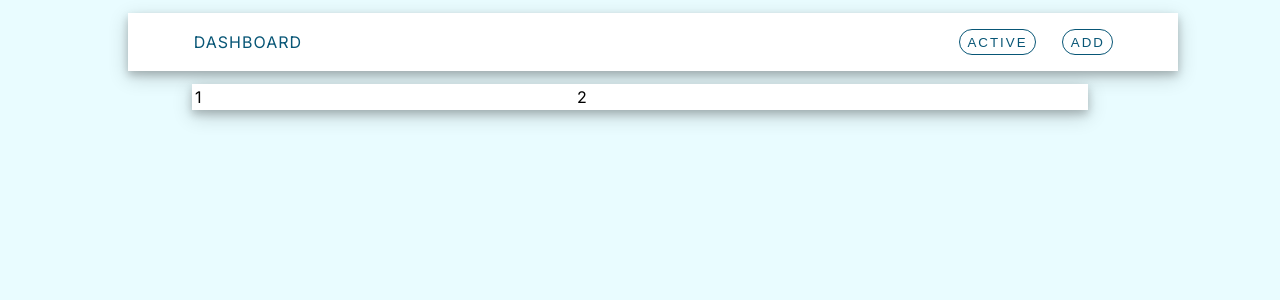
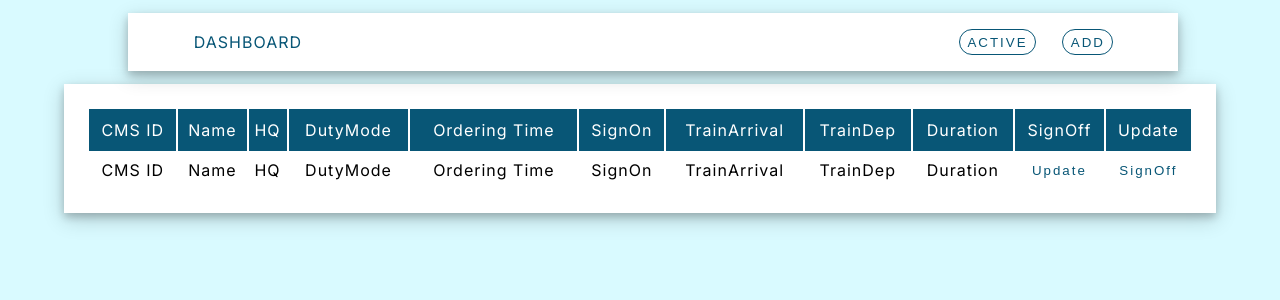
Before and after one commit to arnavhax/irDashboardSystem, a Django app: template main/webapp/templates/webapp/mainDashboard.html in a window 1280 px wide. Shown: the top 300 px of the page. Run offline with Django 4.2, Linux system fonts and the light colour scheme; the template is opened without the code that fills it, so the values that code supplies are empty; some web fonts are replaced.

Commit message:
DashBoard_II

```diff
--- a/main/static/css/dashboard.css
+++ b/main/webapp/templates/webapp/dashboard.css
@@ -8,29 +8,30 @@ body
     width: 100%;
     margin: 0;
     padding: 0;
-    background-color: #e9fcff;
+    background-color: #d9faff;
 }
-div.content
+.content
 {
     display: grid;
     box-shadow: 0 4px 8px 0 rgba(0, 0, 0, 0.2), 0 6px 20px 0 rgba(0, 0, 0, 0.19);
-    position:sticky;
     background-color: white;
     width: 80%;
     margin-left: 10%;
     margin-right: 10%;
     margin-top: 1%;
     padding: 1%;
+    position: sticky;
+    z-index: 1;
 }
-table.content{
+.content_table{
     width: 100%;
     text-align: center;
 }
-td.content
+.content_td
 {
     padding: 1% 1% 1% 1%;
 }
-button{
+.nav_but{
    text-align: center;
     border-style: solid;
     border-radius: 20px;
@@ -48,15 +49,36 @@ button{
     box-shadow: 0 4px 8px 0 rgba(0, 0, 0, 0.2), 0 6px 20px 0 rgba(0, 0, 0, 0.19);
     position:sticky;
     background-color: white;
-    width: 70%;
-    margin-left: 15%;
-    margin-right: 15%;
+    width: 90%;
+    margin-left: 5%;
+    margin-right: 5%;
     margin-top: 1%;
 }
-table.contain{
-    width: 80%;
-    margin-left: 10%;
-    margin-right: 10%;
+
+.contain_table{
+    width: 96%;
+    margin-left: 2%;
+    margin-right: 2%;
     text-align: center;
+    padding :2% 0% 2% 0%;
+}
+
+.contain_td
+{
     background-color: #085676;
+    padding-top: 1%;
+    padding-bottom: 1% ;
+    width: fit-content;
+    color: white;
+    text-align: center;
 }
+.data_but
+{
+    text-align: center;
+    background-color: transparent;
+    color:#085676;
+    padding: 10% 15% 10% 15%;
+    cursor: pointer;
+    letter-spacing: 2px;
+    border-width: 0px;
+}
--- a/main/webapp/templates/webapp/mainDashboard.html
+++ b/main/webapp/templates/webapp/mainDashboard.html
@@ -4,25 +4,47 @@
     <head>
         <meta charset="utf-8">
         <title>Dashboard</title>
-        <link rel="stylesheet" href="/irDashboardSystem/main/static/css/dashboard.css">
+        <link rel="stylesheet" href="./dashboard.css">
     </head>
     <body>
         <div class="content">
-            <table>
+            <table class="content_table">
                 <tr>
-                <td style="text-align: left; width: 30%; color:#085676; padding-left: 5%;">DASHBOARD</td>
-                <td style="width:50%;"></td>
-                <td style="text-align: right; width: 10%; padding-right: 5%;"><button><a href="/active"></a>ACTIVE</a></button></td>
-                <td style="text-align: right; width: 10%; padding-right: 5%;"><button><a href="/new"></a>ADD</a></button></td>
+                <td style="text-align: left; width: 30%; color:#085676; padding-left: 5%;" class="td.content_td">DASHBOARD</td>
+                <td style="width:50%;" class="td.content_td"></td>
+                <td style="text-align: right; width: 10%; padding-right: 5%;" class="td.content_td"><button class="nav_but"><a href="/active"></a>ACTIVE</a></button></td>
+                <td style="text-align: right; width: 10%; padding-right: 5%;" class="td.content_td"><button class="nav_but"><a href="/new"></a>ADD</a></button></td>
                 </tr>
             </table>
         </div>
 
-        <div class="contain">
-            <table>
-                <tr>
-                    <td>1</td>
-                    <td>2</td>
+        <div class="contain" style="overflow-x:auto;">
+            <table class="contain_table">
+                <tr class="contain_tr">
+                    <td class="contain_td">CMS ID</td>
+                    <td class="contain_td">Name</td>
+                    <td class="contain_td">HQ</td>
+                    <td class="contain_td">DutyMode</td>
+                    <td class="contain_td">Ordering Time</td>
+                    <td class="contain_td">SignOn</td>
+                    <td class="contain_td">TrainArrival</td>
+                    <td class="contain_td">TrainDep</td>
+                    <td class="contain_td">Duration</td>
+                    <td class="contain_td">SignOff</td>
+                    <td class="contain_td">Update</td>
+                </tr>
+                <tr class="data_table">
+                    <td class="entry">CMS ID</td>
+                    <td class="entry">Name</td>
+                    <td class="entry">HQ</td>
+                    <td class="entry">DutyMode</td>
+                    <td class="entry">Ordering Time</td>
+                    <td class="entry">SignOn</td>
+                    <td class="entry">TrainArrival</td>
+                    <td class="entry">TrainDep</td>
+                    <td class="entry">Duration</td>
+                    <td class="entry"><button class="data_but">Update</button></td>
+                    <td class="entry"><button class="data_but">SignOff</button></td>
                 </tr>
             </table>
         </div>
```
